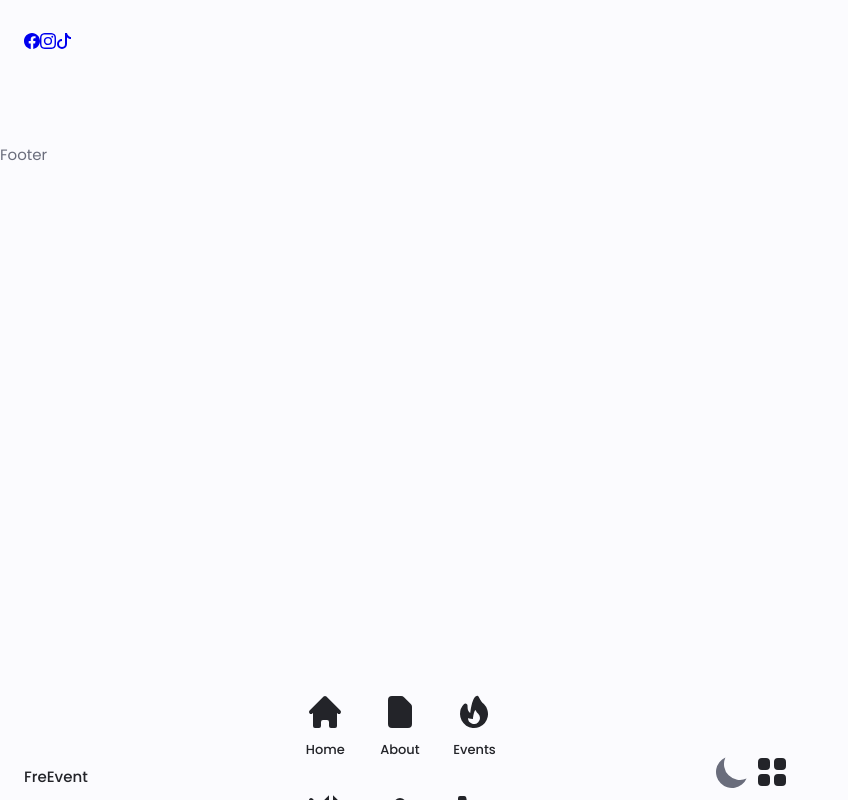
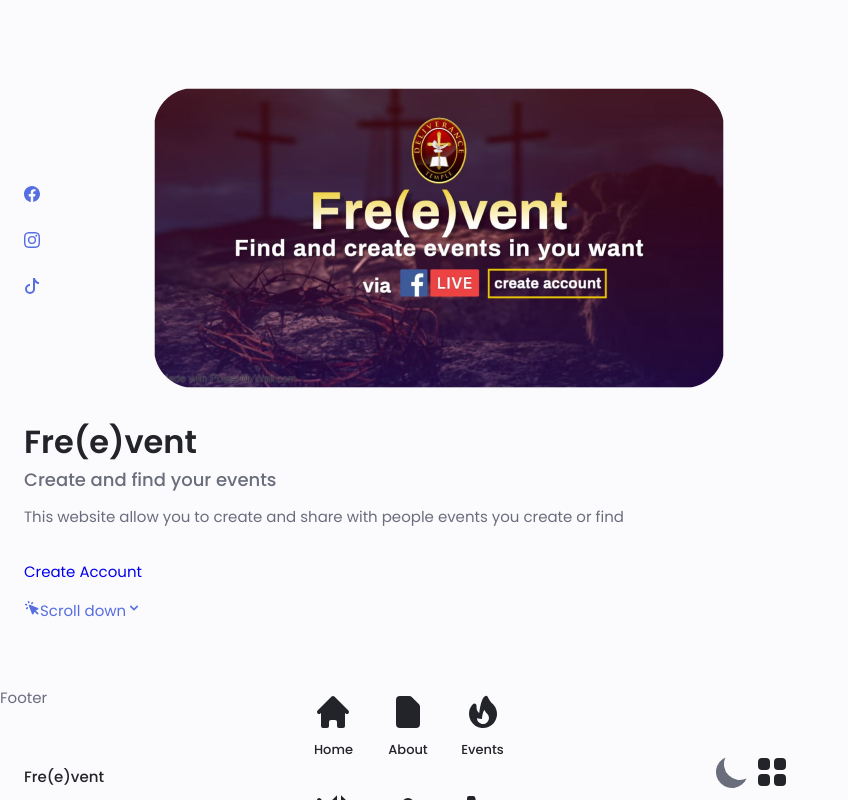
Before and after one commit to Staxar/Freevent, a Next.js app: page / in a window 1280 px wide. Shown: the whole page, without its empty margins (0-848 px from the left). Built offline with nearby package versions, Linux system fonts and the light colour scheme.

Commit message:
Finished home section with scss

```diff
--- a/components/Home.jsx
+++ b/components/Home.jsx
@@ -1,10 +1,12 @@
-import { Facebook, Instagram, Tiktok } from './Icons/Icons';
-export default function Home() {
-
+import React from 'react';
+import { Facebook, Instagram, Tiktok, Mouse, ChevronDown } from './Icons/Icons';
+import banner from '../public/images/banner.png'
+function Home() {
+console.log(banner)
   return (
     <section className='home section' id="home">
       <div className="home__container container grid">
-        <div className="home__conent grid">
+        <div className="home__content grid">
           <div className="home__social">
             <a href="https://www.facebook.com/" target="_blank" class="home__social-icon">
                 <i class=""><Facebook /></i>
@@ -17,11 +19,25 @@ export default function Home() {
             </a>
           </div>
           <div className="home__img">
+              <img src={ banner.src } alt=''></img>
 
           </div>
+          <div className="home__data">
+            <h1 className="home__title">Fre(e)vent</h1>
+            <h3 className="home__subtitle">Create and find your events</h3>
+            <p className="home__description">This website allow you to create and share with people events you create or find</p>
+            <a href="#profil" className="button button--flex">Create Account</a>
+          </div>
         </div>
+        <div class="home_scroll">
+                    <a href="#about" class="home__scroll-button button--flex">
+                        <i class="home__scroll-mouse"><Mouse /></i>
+                        <span class="home__scroll-name">Scroll down</span>
+                        <i class="home__scroll-arrow"><ChevronDown /></i>
+                    </a>
+                </div>
       </div>
-
     </section>
   )
 }
+export default Home;
--- a/components/Icons/Icons.jsx
+++ b/components/Icons/Icons.jsx
@@ -112,3 +112,23 @@ export const ViewGrid = () => (
       <path d="M9 0h1.98c.144.715.54 1.617 1.235 2.512C12.895 3.389 13.797 4 15 4v2c-1.753 0-3.07-.814-4-1.829V11a5 5 0 1 1-5-5v2a3 3 0 1 0 3 3V0Z"/>
     </svg>
   );
+  export const Mouse = () => (
+    <svg
+
+      fill="currentColor"
+      height={socialheight}
+      viewBox="0 0 20 20"
+      xmlns="http://www.w3.org/2000/svg">
+     <path fill-rule="evenodd" d="M6.672 1.911a1 1 0 10-1.932.518l.259.966a1 1 0 001.932-.518l-.26-.966zM2.429 4.74a1 1 0 10-.517 1.932l.966.259a1 1 0 00.517-1.932l-.966-.26zm8.814-.569a1 1 0 00-1.415-1.414l-.707.707a1 1 0 101.415 1.415l.707-.708zm-7.071 7.072l.707-.707A1 1 0 003.465 9.12l-.708.707a1 1 0 001.415 1.415zm3.2-5.171a1 1 0 00-1.3 1.3l4 10a1 1 0 001.823.075l1.38-2.759 3.018 3.02a1 1 0 001.414-1.415l-3.019-3.02 2.76-1.379a1 1 0 00-.076-1.822l-10-4z" clip-rule="evenodd"></path>
+    </svg>
+  );
+  export const ChevronDown = () => (
+    <svg
+
+      fill="currentColor"
+      height={socialheight}
+      viewBox="0 0 20 20"
+      xmlns="http://www.w3.org/2000/svg">
+     <path fill-rule="evenodd" d="M5.293 7.293a1 1 0 011.414 0L10 10.586l3.293-3.293a1 1 0 111.414 1.414l-4 4a1 1 0 01-1.414 0l-4-4a1 1 0 010-1.414z" clip-rule="evenodd"></path>
+    </svg>
+);
--- a/components/Layout/Header.jsx
+++ b/components/Layout/Header.jsx
@@ -5,7 +5,7 @@ export default function Header() {
     <section className="header">
       <header className="header" id="header">
           <nav className="nav container">
-            <a href="#" className="nav__logo">FreEvent</a>
+            <a href="#" className="nav__logo">Fre(e)vent</a>
 
           <div class="nav__menu" id="nav-menu">
                     <ul class="nav__list grid">
--- a/pages/_app.js
+++ b/pages/_app.js
@@ -1,12 +1,11 @@
 import React from 'react'
-import Header from '../components/Layout/Header'
-import Home from '../components/Home'
 
 import '../styles/index.scss'
 
 function App({ Component, pageProps }) {
   return (
     <Component {...pageProps} />
+
   )
 }
 export default App
--- /dev/null
+++ b/styles/components/home.scss
@@ -0,0 +1,66 @@
+.home__{
+    &container {
+        gap: 1rem;
+    }
+    &content {
+        grid-template-columns: .5fr 3fr;
+        padding-top: 3.5rem;
+        align-items: center;
+    }
+    &social {
+        display: grid;
+        grid-template-columns: max-content;
+        row-gap: 1rem;
+    }
+    &social-icon {
+        font-size: $h2-font-size;
+        color: $first-color;
+    }
+    &social-icon:hover {
+        color: $first-color-alt;
+    }
+    &blob {
+        width: 200px;
+        fill: $first-color;
+    }
+    &blob-img {
+        width: 170px;
+    }
+    &data {
+        grid-column: 1/3;
+    }
+    &title {
+        font-size: $big-font-size;
+    }
+    &subtitle {
+        font-size: $h3-font-size;
+        color: $text-color;
+        font-weight: $font-medium;
+        margin-bottom: $mb-0-75;
+      }
+    &description {
+        margin-bottom: $mb-2;
+      }
+    &scroll {
+        display: none;
+      }
+    &scroll-button {
+        color: $first-color;
+        transition: .3s;
+      }
+      .home__scroll-button:hover {
+        transform: translateY(0.25rem);
+      }
+      .home__scroll-mouse {
+        font-size: 2rem;
+      }
+      .home__scroll-name {
+        font-size: $small-font-size;
+        color: $title-color;
+        font-weight: $font-medium;
+        margin-right: $mb-0-25;
+      }
+      .home__scroll-arrow {
+        font-size: 1.25rem;
+      }
+}
--- a/styles/index.scss
+++ b/styles/index.scss
@@ -1,4 +1,4 @@
 @import 'variables';
 @import 'global';
 @import './components/Layout/header.scss';
-@import './components/welcome.scss';
+@import './components/home.scss';
```
Also changed, not shown: public/images/banner.png (added), styles/components/welcome.scss (deleted).
